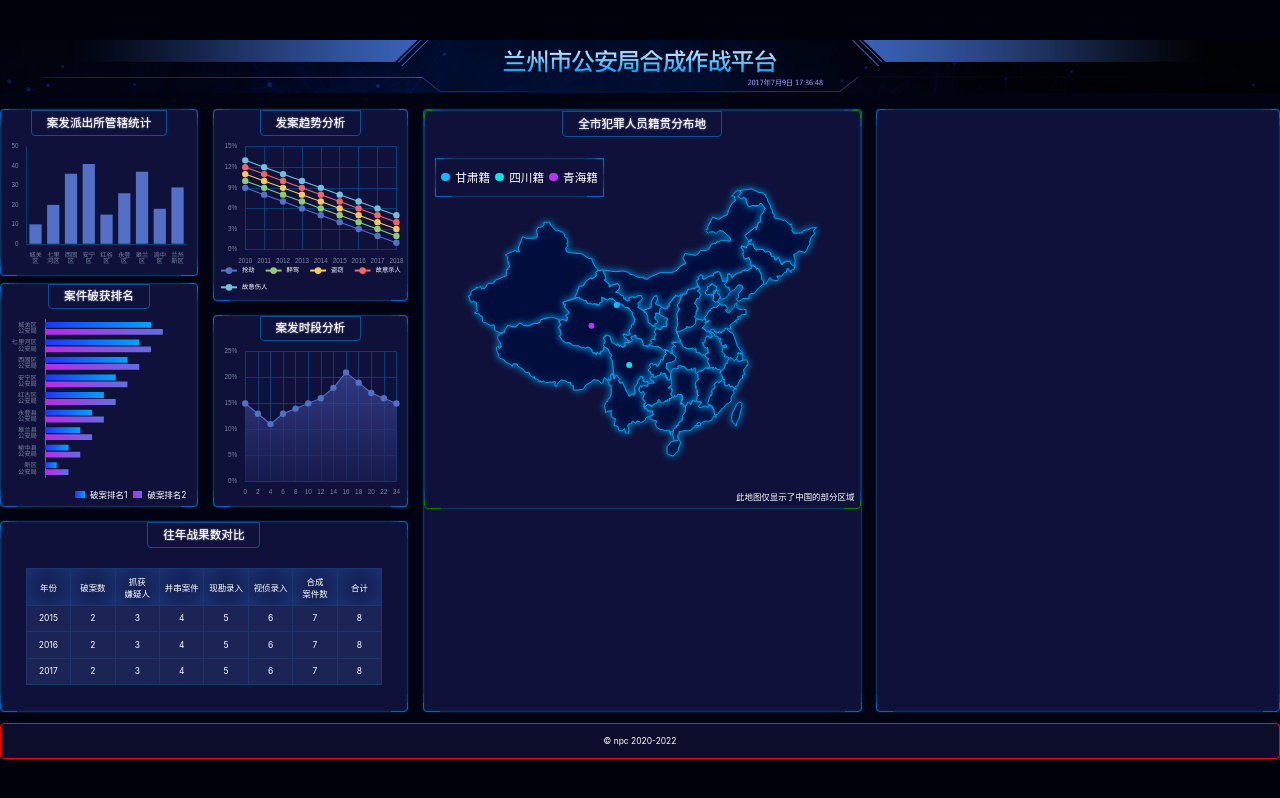
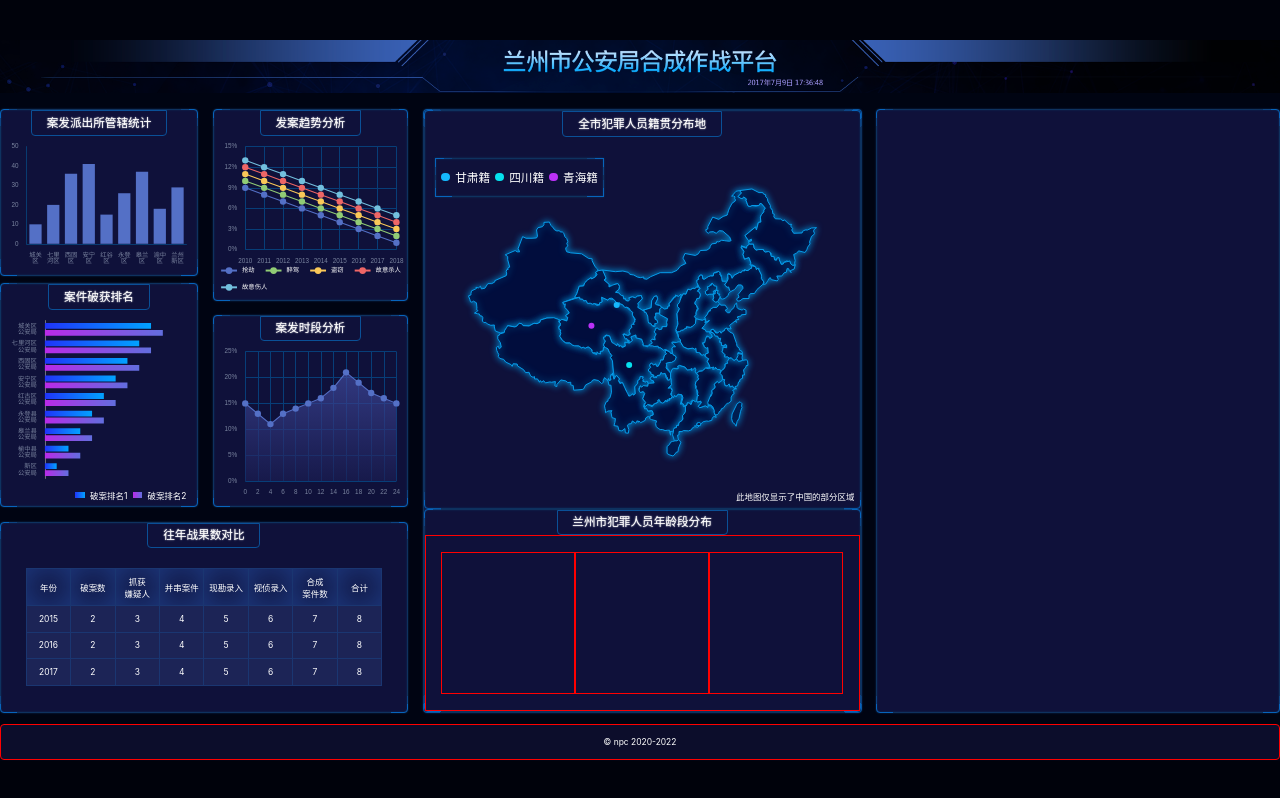
Before and after one commit to chen-qionghua/bigScreen, a React (Vite) app: page /#/ in a window 1280 px wide. Built offline with nearby package versions, Linux system fonts and the light colour scheme.

Commit message:
chart7、8、9布局完成

```diff
--- a/src/components/chart-4.tsx
+++ b/src/components/chart-4.tsx
@@ -55,7 +55,6 @@
     <div className="bordered 案发时段">
       <h2>案发时段分析</h2>
       <div ref={divRef} className="chart"></div>
-
     </div>
   )
 }
--- a/src/components/chart-6.tsx
+++ b/src/components/chart-6.tsx
@@ -6,21 +6,7 @@
 import china from '../geo/china.json';
 import {useEffect, useRef} from 'react';
 import React from 'react';
-let tempData = [
-  {
-    name: '甘肃省',
-    value: [231,421],
-  },
-  {
-    name: '青海省',
-    value: [23,42],
-  },
-  {
-    name: '四川省',
-    value:[23,42],
-  },
 
-];
 export const Chart6 = () => {
 
   const divRef = useRef(null);
@@ -32,21 +18,7 @@
     myChart.setOption(createEchartOptions({
       xAxis: {show: false},
       yAxis: {show: false},
-      // geo:{
-      //   blur:{
-      //     itemStyle:{
-      //       shadowBlur:10
-      //     }
-      //   },
-      //   // itemStyle: {
-      //   //   normal: {
-      //   //     areaColor: '#01215c',
-      //   //
-      //   //
-      //   //   },
-      //   // }
-      //
-      // },
+
       series: [
 
         {
--- /dev/null
+++ b/src/components/chart-7.tsx
@@ -0,0 +1,21 @@
+import React, {useEffect, useRef} from 'react';
+import * as echarts from 'echarts';
+import {baseChartOptions} from '../shared/base-chart-options';
+import {createEchartOptions} from '../shared/create-echart-options';
+const  px = (n) => n/ 2420 * (window as any).pageWidth
+
+export const Chart7 = () => {
+  const divRef = useRef(null)
+  useEffect(() => {
+    let myChart = echarts.init(divRef.current);
+    myChart.setOption(createEchartOptions( {
+
+    }))},[])
+
+  return (
+    <div className="年龄段-图1">
+      <div ref={divRef} className="chart"></div>
+
+    </div>
+  )
+}
--- /dev/null
+++ b/src/components/chart-8.tsx
@@ -0,0 +1,19 @@
+import React, {useEffect, useRef} from 'react';
+import * as echarts from 'echarts';
+import {baseChartOptions} from '../shared/base-chart-options';
+import {createEchartOptions} from '../shared/create-echart-options';
+const  px = (n) => n/ 2420 * (window as any).pageWidth
+
+export const Chart8 = () => {
+  const divRef = useRef(null)
+  useEffect(() => {
+    let myChart = echarts.init(divRef.current);
+    myChart.setOption(createEchartOptions( {}))},[])
+
+  return (
+    <div className="年龄段-图2">
+      <div ref={divRef} className="chart"></div>
+
+    </div>
+  )
+}
--- /dev/null
+++ b/src/components/chart-9.tsx
@@ -0,0 +1,19 @@
+import React, {useEffect, useRef} from 'react';
+import * as echarts from 'echarts';
+import {baseChartOptions} from '../shared/base-chart-options';
+import {createEchartOptions} from '../shared/create-echart-options';
+const  px = (n) => n/ 2420 * (window as any).pageWidth
+
+export const Chart9 = () => {
+  const divRef = useRef(null)
+  useEffect(() => {
+    let myChart = echarts.init(divRef.current);
+    myChart.setOption(createEchartOptions( {}))},[])
+
+  return (
+    <div className="年龄段-图3">
+      <div ref={divRef} className="chart"></div>
+
+    </div>
+  )
+}
--- a/src/pages/home.scss
+++ b/src/pages/home.scss
@@ -80,7 +80,7 @@
     >.section5 {
       grid-area: box5;
     }
-    .管辖统计, .破获排名, .发案趋势, .案发时段, .战果, .籍贯{
+    .管辖统计, .破获排名, .发案趋势, .案发时段, .战果, .籍贯, .年龄段{
       height: px(315);
       display: flex;
       flex-direction: column;
@@ -103,10 +103,22 @@
     .发案趋势, .案发时段 {
       height: px(363);
     }
+    .年龄段 {
+      height: px(385);
+      > .charts {
+        width: 100%;flex: 1;
+        border: 1px solid red;
+        display: flex; padding: px(30);
+      }
+      &-图1, &-图2, &-图3 {
+        flex: 1;
+        border: 1px solid red;
+        display: flex; flex-direction: column;
+      }
+    }
     .籍贯 {
       height: px(753);
       background: transparent;
-      border: 1px solid green;
       > .wrapper {
         position: relative;width: 100%;flex: 1;
         display: flex; flex-direction: column;
--- a/src/pages/home.tsx
+++ b/src/pages/home.tsx
@@ -8,6 +8,9 @@
 import {Chart4} from '../components/chart-4';
 import {Chart5} from '../components/chart-5';
 import {Chart6} from '../components/chart-6';
+import {Chart7} from '../components/chart-7';
+import {Chart8} from '../components/chart-8';
+import {Chart9} from '../components/chart-9';
 
 export const Home = () => {
   const year = new Date().getFullYear();
@@ -28,6 +31,14 @@
         </section>
         <section className="bordered section4">
           <Chart6/>
+          <div className="bordered 年龄段">
+          <h2>兰州市犯罪人员年龄段分布</h2>
+          <div className="charts">
+            <Chart7/>
+            <Chart8/>
+            <Chart9/>
+          </div>
+          </div>
         </section>
         <section className="bordered section5"></section>
       </main>
```
